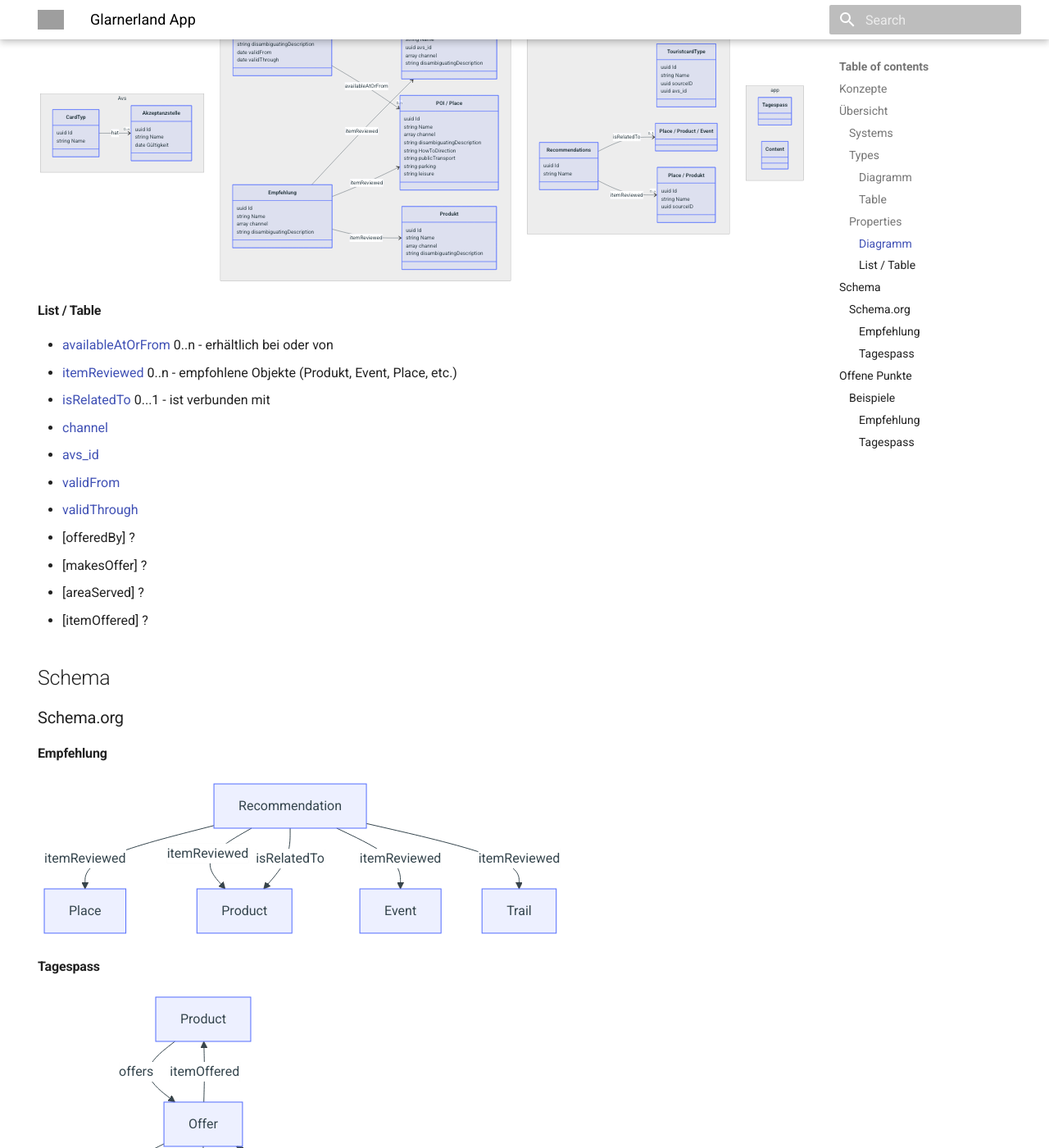
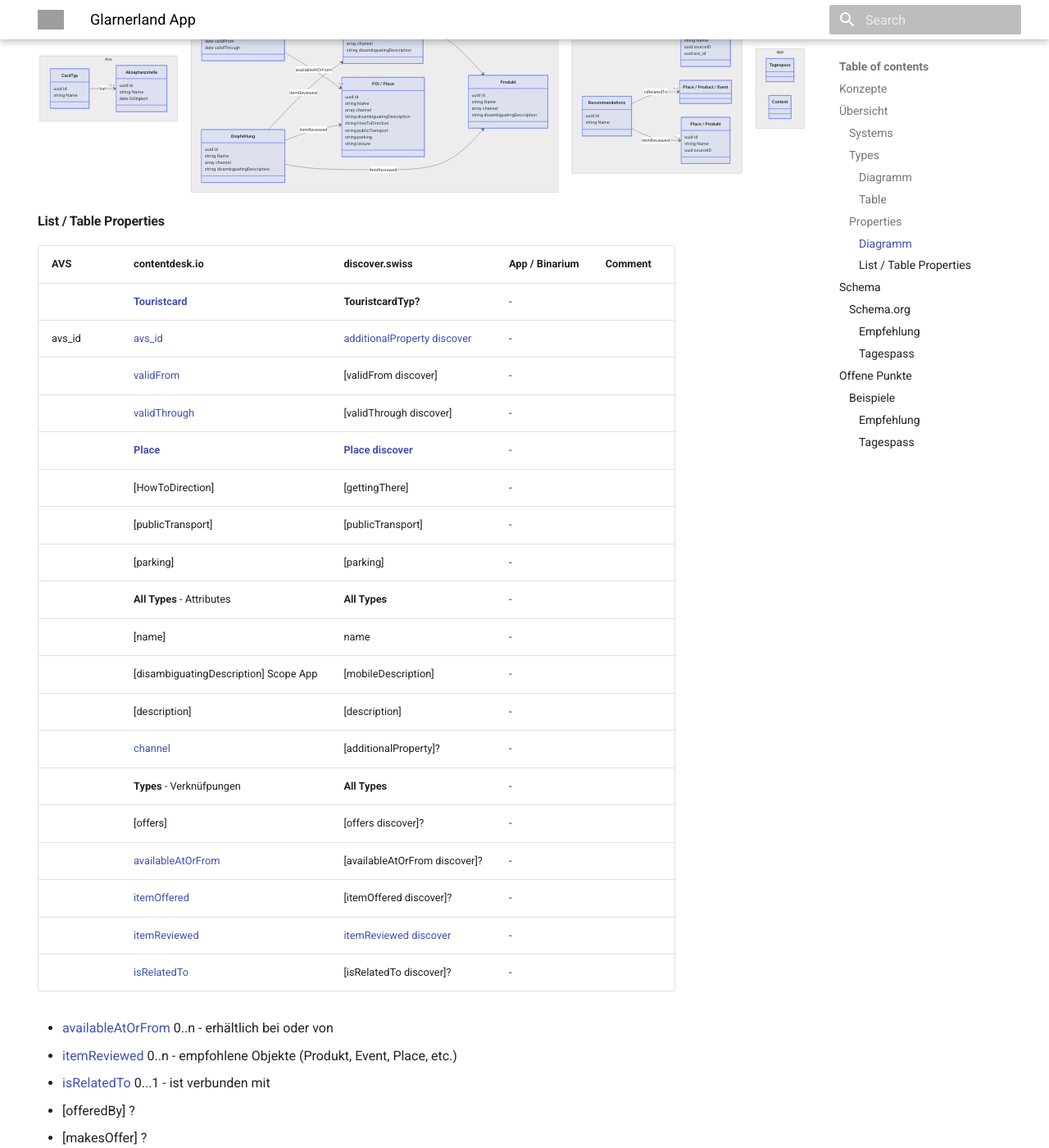
Before and after one commit to tsolenthaler/docs.contentdesk.io, an MkDocs documentation site: the page built from docs/projects/glarnerlandApp.md, in a window 1280 px wide and 1400 px high, scrolled down 1457 px. Shown: the whole window at 82% size. Built offline with MkDocs 1.6.1 and Material for MkDocs 9.7.7, drawn with Linux system fonts in a browser that asks for light colours; some of the changed text lies outside the part shown; grey boxes are pictures that could not be loaded.

Commit message:
Refactor schema links in glarnerlandApp.md

````diff
--- a/docs/projects/glarnerlandApp.md
+++ b/docs/projects/glarnerlandApp.md
@@ -146,10 +146,11 @@
             string leisure
         }
     }
-    Touristcard --> "0..n" Angebot : offer
+    Touristcard --> "0..n" Angebot : offers
     Empfehlung --> Angebot : itemReviewed
     Empfehlung --> Ort : itemReviewed
     Empfehlung --> Produkt : itemReviewed
+    Angebot --> Produkt: itemOffered
 
     Touristcard --> "0..n" Ort : availableAtOrFrom
 
@@ -187,27 +188,51 @@
     }
 ```
 
-#### List / Table
+#### List / Table Properties
+
+| AVS         | contentdesk.io                          | discover.swiss                | App / Binarium            | Comment |
+| ----------- | -------------                           | -------------                 | -------------             |   |
+|             | **[Touristcard]**                       | **TouristcardTyp?**           | -                         |   |
+| avs_id      | [avs_id]                                | [additionalProperty discover] | -                         |   |
+|             | [validFrom]                             | [validFrom discover]          | -                         |
+|             | [validThrough]                          | [validThrough discover]       | -                         |
+|             | **[Place]**                             | **[Place discover]**          | -                         |
+|             | [HowToDirection]                        | [gettingThere]                | -                         |
+|             | [publicTransport]                       | [publicTransport]             | -                         |
+|             | [parking]                               | [parking]                     | -                         |
+|             | **All Types** - Attributes              | **All Types**                 | -                         |
+|             | [name]                                  | name                          | -                         |
+|             | [disambiguatingDescription] Scope App   | [mobileDescription]           | -                         |
+|             | [description]                           | [description]                 | -                         |
+|             | [channel]                               | [additionalProperty]?         | -                         |
+|             | **Types** - Verknüfpungen               | **All Types**                 | -                         |
+|             | [offers]                                | [offers discover]?            | -                         |
+|             | [availableAtOrFrom]                     | [availableAtOrFrom discover]? | -                         |
+|             | [itemOffered]                           | [itemOffered discover]?       | -                         |
+|             | [itemReviewed]                          | [itemReviewed discover]       | -                         |
+|             | [isRelatedTo]                           | [isRelatedTo discover]?       | -                         |
 
 * [availableAtOrFrom] 0..n - erhältlich bei oder von
 * [itemReviewed] 0..n - empfohlene Objekte (Produkt, Event, Place, etc.)
 * [isRelatedTo] 0...1 - ist verbunden mit
-* [channel]
-* [avs_id]
-* [validFrom]
-* [validThrough]
 * [offeredBy] ?
 * [makesOffer] ?
 * [areaServed] ?
 * [itemOffered] ?
 
-[availableAtOrFrom]: ../../schema/availableAtOrFrom.md
-[itemReviewed]: ../../schema/itemReviewed.md
-[isRelatedTo]: ../../schema/isRelatedTo.md
-[channel]: ../../schema/channel.md
-[avs_id]: ../../schema/avs_id.md
-[validFrom]: ../../schema/validFrom.md
-[validThrough]: ../../schema/validThrough.md
+[availableAtOrFrom]: ../../schema/availableAtOrFrom
+[itemOffered]: ../../schema/itemOffered
+[itemReviewed]: ../../schema/itemReviewed
+[isRelatedTo]: ../../schema/isRelatedTo
+[channel]: ../../schema/channel
+[avs_id]: ../../schema/avs_id
+[validFrom]: ../../schema/validFrom
+[validThrough]: ../../schema/validThrough
+
+[additionalProperty discover]: https://docs.discover.swiss/dev/quickstarts/how-to-work-with-traveler-and-itemField/#example-special-additionalproperty
+[Place discover]: https://docs.discover.swiss/dev/reference/dataschema/definition/infocenter-classes/Place/
+
+[itemReviewed discover]: https://docs.discover.swiss/dev/reference/dataschema/definition/infocenter-classes/Review/#properties
 
 ## Schema
 
@@ -242,6 +267,7 @@
 - [ ] discover.swiss
     * [ ] Type [Touristcard]? --> Ansonsten Propertie zum identifizieren der Gästekarte
     * [ ] [Offer]? und [offers]?
+    * [ ] [itemOffered]? --> Verknüpfte Produkte / Service bei discover.swiss?
 - [ ]
 
 
````
